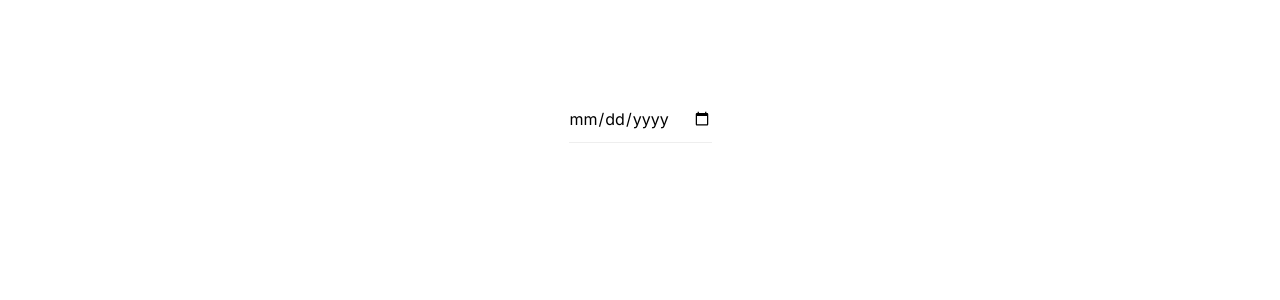
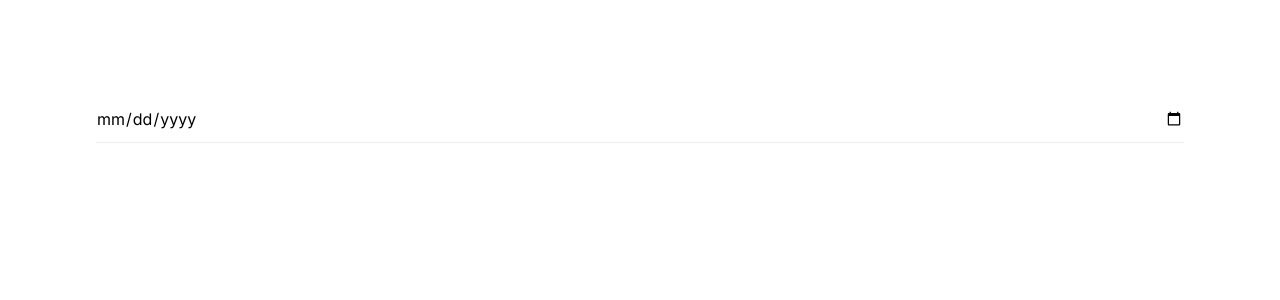
Before and after one commit to sevketakirmak/deneme, a Next.js app: page / in a window 1280 px wide. Shown: the top 300 px of the page. Built offline with nearby package versions, Linux system fonts and the light colour scheme.

Commit message:
Update globals.css

```diff
--- a/styles/globals.css
+++ b/styles/globals.css
@@ -23,8 +23,5 @@ input {
   padding: 10px 0;
   margin: 0;
   font-size: 16px;
-  -webkit-appearance: textfield;
-  -moz-appearance: textfield;
-  min-height: 1.2em;
-  display: block;
+  min-width: 100%;
 }
```
